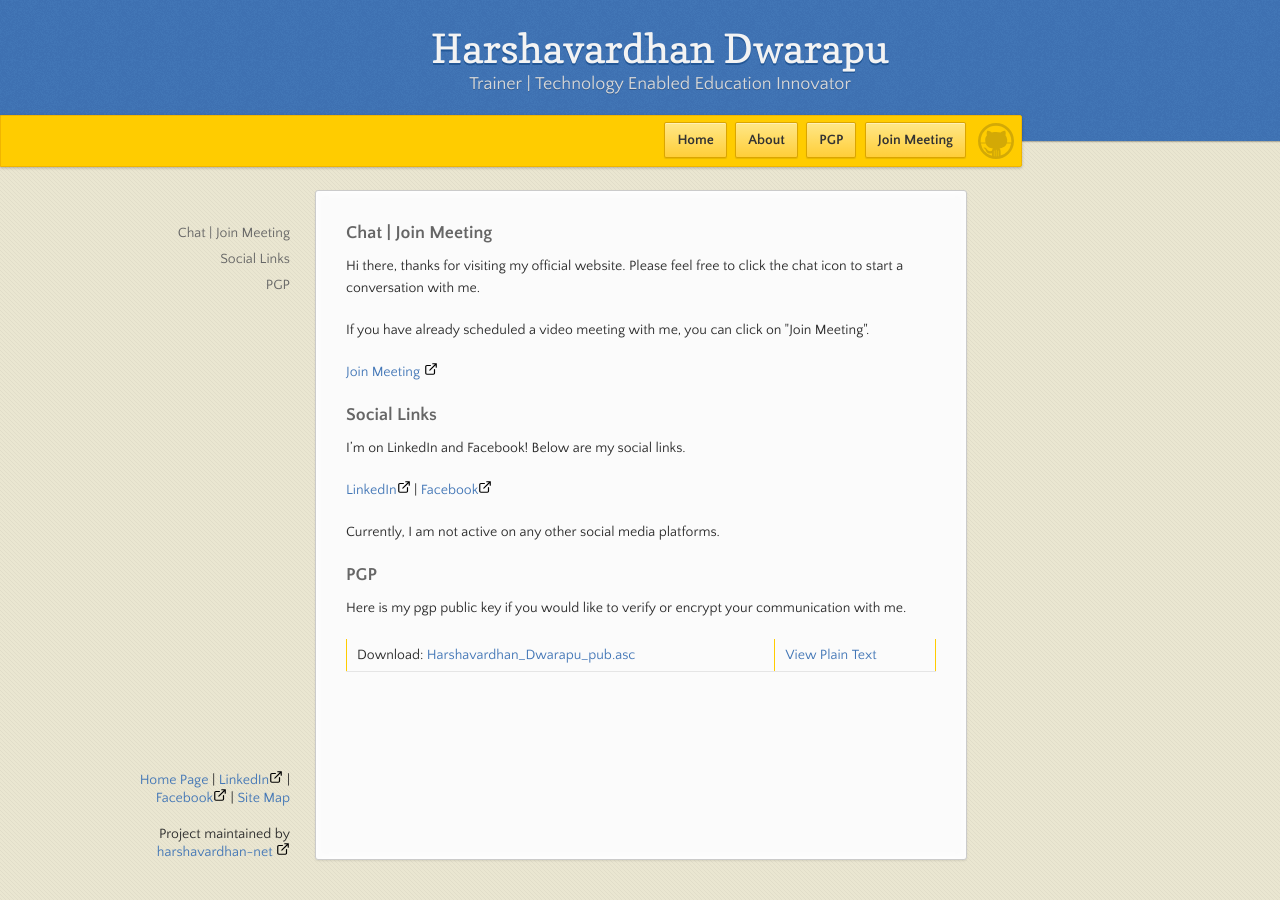
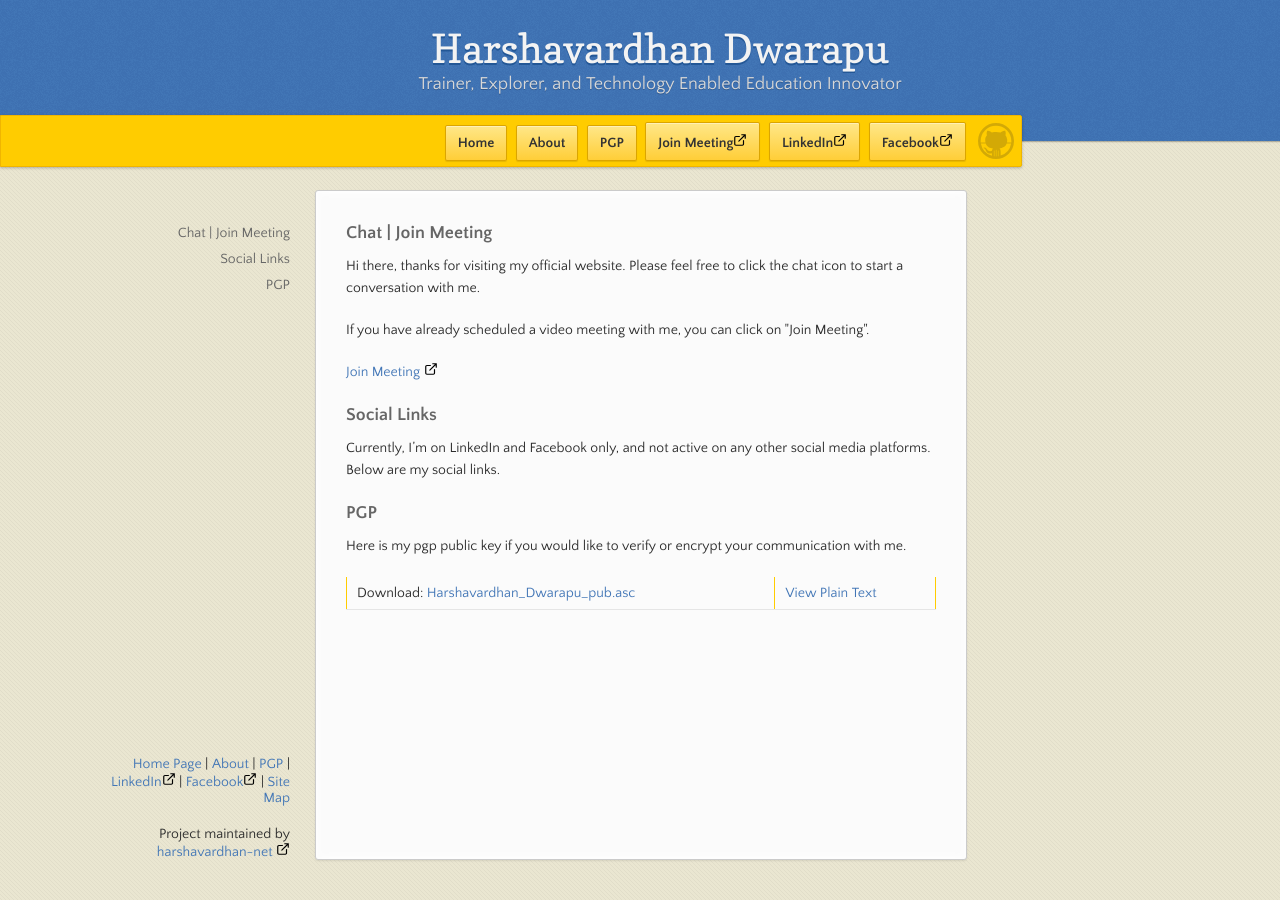
Before and after one commit to harshavardhan-net/harshavardhan-net, a Jekyll site: the page built from index.md, in a window 1280 px wide. Built offline with Jekyll 4.4.1, drawn with Linux system fonts in a browser that asks for light colours; some of the changed lines change nothing that is shown.

Commit message:
Navigation Added

```diff
--- a/_layouts/default.html
+++ b/_layouts/default.html
@@ -31,7 +31,39 @@
               <li><a href="../index" class="button">Home</a></li>
               <li><a href="../about" class="button">About</a></li>
               <li><a href="../pgp" class="button">PGP</a></li>
-              <li><a href="https://1642.3cx.cloud/meet/harsha" class="button">Join Meeting</a></li>
+              <li><a href="{{ site.meet_url }}" class="button" target="_blank">Join Meeting<svg style="display: inline-block; width: 1em; height: 1em;" viewbox="0
+                0 48 48">
+                <path d="M36 24c-1.2 0-2 0.8-2 2v12c0 1.2-0.8 2-2 2h-22c-1.2
+                0-2-0.8-2-2v-22c0-1.2 0.8-2 2-2h12c1.2 0 2-0.8 2-2s-0.8-2-2-2h-12c-3.4
+                0-6 2.6-6 6v22c0 3.4 2.6 6 6 6h22c3.4 0 6-2.6
+                6-6v-12c0-1.2-0.8-2-2-2z"></path>
+                <path d="M43.8 5.2c-0.2-0.4-0.6-0.8-1-1-0.2-0.2-0.6-0.2-0.8-0.2h-12c-1.2
+                0-2 0.8-2 2s0.8 2 2 2h7.2l-18.6 18.6c-0.8 0.8-0.8 2 0 2.8 0.4 0.4 0.8
+                0.6 1.4 0.6s1-0.2 1.4-0.6l18.6-18.6v7.2c0 1.2 0.8 2 2 2s2-0.8
+                2-2v-12c0-0.2 0-0.6-0.2-0.8z"></path>
+                </svg></a></li>
+              <li><a href="{{ site.linkedin_url }}" class="button" target="_blank">LinkedIn<svg style="display: inline-block; width: 1em; height: 1em;" viewbox="0
+                0 48 48">
+                <path d="M36 24c-1.2 0-2 0.8-2 2v12c0 1.2-0.8 2-2 2h-22c-1.2
+                0-2-0.8-2-2v-22c0-1.2 0.8-2 2-2h12c1.2 0 2-0.8 2-2s-0.8-2-2-2h-12c-3.4
+                0-6 2.6-6 6v22c0 3.4 2.6 6 6 6h22c3.4 0 6-2.6
+                6-6v-12c0-1.2-0.8-2-2-2z"></path>
+                <path d="M43.8 5.2c-0.2-0.4-0.6-0.8-1-1-0.2-0.2-0.6-0.2-0.8-0.2h-12c-1.2
+                0-2 0.8-2 2s0.8 2 2 2h7.2l-18.6 18.6c-0.8 0.8-0.8 2 0 2.8 0.4 0.4 0.8
+                0.6 1.4 0.6s1-0.2 1.4-0.6l18.6-18.6v7.2c0 1.2 0.8 2 2 2s2-0.8
+                2-2v-12c0-0.2 0-0.6-0.2-0.8z"></path>
+                </svg></a></li>
+              <li><a href="{{ site.facebook_url }}" class="button" target="_blank">Facebook<svg style="display: inline-block; width: 1em; height: 1em;" viewbox="0
+                0 48 48">
+                <path d="M36 24c-1.2 0-2 0.8-2 2v12c0 1.2-0.8 2-2 2h-22c-1.2
+                0-2-0.8-2-2v-22c0-1.2 0.8-2 2-2h12c1.2 0 2-0.8 2-2s-0.8-2-2-2h-12c-3.4
+                0-6 2.6-6 6v22c0 3.4 2.6 6 6 6h22c3.4 0 6-2.6
+                6-6v-12c0-1.2-0.8-2-2-2z"></path>
+                <path d="M43.8 5.2c-0.2-0.4-0.6-0.8-1-1-0.2-0.2-0.6-0.2-0.8-0.2h-12c-1.2
+                0-2 0.8-2 2s0.8 2 2 2h7.2l-18.6 18.6c-0.8 0.8-0.8 2 0 2.8 0.4 0.4 0.8
+                0.6 1.4 0.6s1-0.2 1.4-0.6l18.6-18.6v7.2c0 1.2 0.8 2 2 2s2-0.8
+                2-2v-12c0-0.2 0-0.6-0.2-0.8z"></path>
+                </svg></a></li>
             </ul>
           </div>
         {% endif %}
@@ -44,7 +76,7 @@
         {{ content }}
       </section>
       <footer>
-        <p><a href="../index">Home Page</a> | <a href="{{ site.linkedin_url }}" target="_blank">LinkedIn<svg style="display: inline-block; width: 1em; height: 1em;" viewbox="0
+        <p><a href="../index">Home Page</a> | <a href="../about">About</a> | <a href="../pgp">PGP</a> | <a href="{{ site.linkedin_url }}" target="_blank">LinkedIn<svg style="display: inline-block; width: 1em; height: 1em;" viewbox="0
           0 48 48">
           <path d="M36 24c-1.2 0-2 0.8-2 2v12c0 1.2-0.8 2-2 2h-22c-1.2
           0-2-0.8-2-2v-22c0-1.2 0.8-2 2-2h12c1.2 0 2-0.8 2-2s-0.8-2-2-2h-12c-3.4
--- a/index.md
+++ b/index.md
@@ -1,7 +1,7 @@
 ---
 layout: default
 title: Harshavardhan Dwarapu
-description: Trainer | Technology Enabled Education Innovator
+description:  Trainer, Explorer, and Technology Enabled Education Innovator
 ---
 
 ### Chat | Join Meeting
@@ -26,31 +26,7 @@ description: Trainer | Technology Enabled Education Innovator
 
 ### Social Links
 
-I'm on LinkedIn and Facebook! Below are my social links.
-
-<a href="{{ site.linkedin_url }}" target="_blank">LinkedIn<svg style="display: inline-block; width: 1em; height: 1em;" viewbox="0
-            0 48 48">
-            <path d="M36 24c-1.2 0-2 0.8-2 2v12c0 1.2-0.8 2-2 2h-22c-1.2
-            0-2-0.8-2-2v-22c0-1.2 0.8-2 2-2h12c1.2 0 2-0.8 2-2s-0.8-2-2-2h-12c-3.4
-            0-6 2.6-6 6v22c0 3.4 2.6 6 6 6h22c3.4 0 6-2.6
-            6-6v-12c0-1.2-0.8-2-2-2z"></path>
-            <path d="M43.8 5.2c-0.2-0.4-0.6-0.8-1-1-0.2-0.2-0.6-0.2-0.8-0.2h-12c-1.2
-            0-2 0.8-2 2s0.8 2 2 2h7.2l-18.6 18.6c-0.8 0.8-0.8 2 0 2.8 0.4 0.4 0.8
-            0.6 1.4 0.6s1-0.2 1.4-0.6l18.6-18.6v7.2c0 1.2 0.8 2 2 2s2-0.8
-            2-2v-12c0-0.2 0-0.6-0.2-0.8z"></path>
-            </svg></a> | <a href="{{ site.facebook_url }}" target="_blank">Facebook<svg style="display: inline-block; width: 1em; height: 1em;" viewbox="0
-          0 48 48">
-          <path d="M36 24c-1.2 0-2 0.8-2 2v12c0 1.2-0.8 2-2 2h-22c-1.2
-          0-2-0.8-2-2v-22c0-1.2 0.8-2 2-2h12c1.2 0 2-0.8 2-2s-0.8-2-2-2h-12c-3.4
-          0-6 2.6-6 6v22c0 3.4 2.6 6 6 6h22c3.4 0 6-2.6
-          6-6v-12c0-1.2-0.8-2-2-2z"></path>
-          <path d="M43.8 5.2c-0.2-0.4-0.6-0.8-1-1-0.2-0.2-0.6-0.2-0.8-0.2h-12c-1.2
-          0-2 0.8-2 2s0.8 2 2 2h7.2l-18.6 18.6c-0.8 0.8-0.8 2 0 2.8 0.4 0.4 0.8
-          0.6 1.4 0.6s1-0.2 1.4-0.6l18.6-18.6v7.2c0 1.2 0.8 2 2 2s2-0.8
-          2-2v-12c0-0.2 0-0.6-0.2-0.8z"></path>
-          </svg></a><br>
-
-Currently, I am not active on any other social media platforms.
+Currently, I'm on LinkedIn and Facebook only, and not active on any other social media platforms. Below are my social links.
 
 ### PGP
 
```
